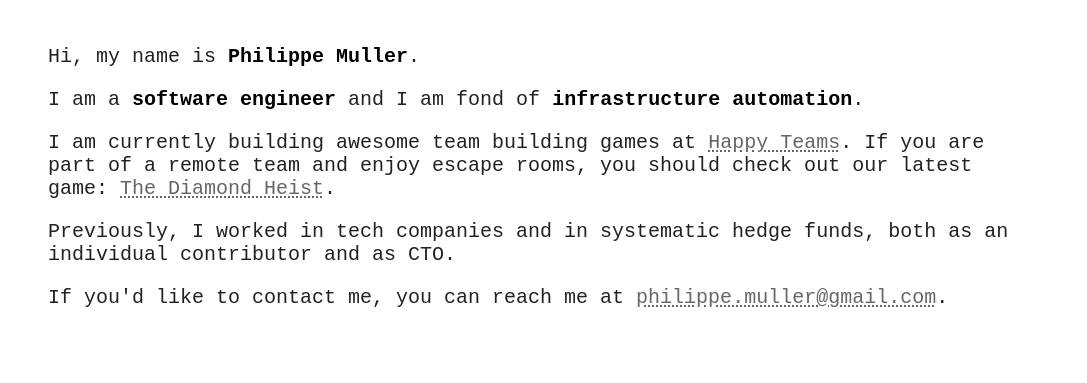
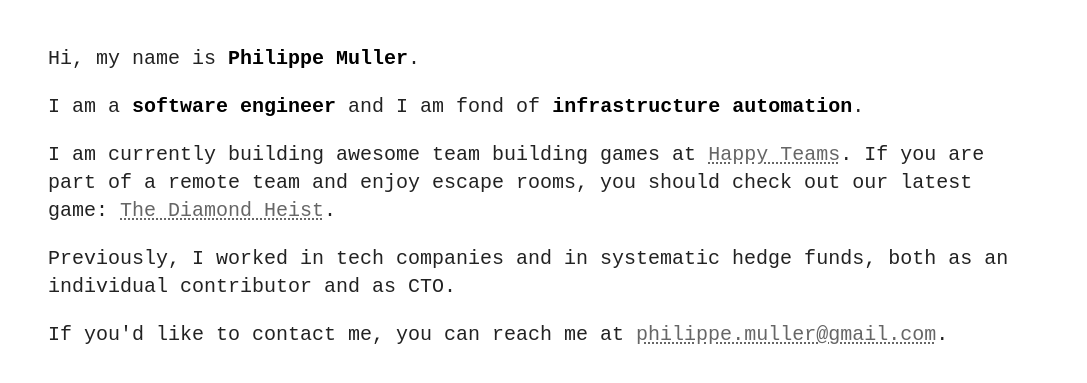
Before and after one commit to pmuller/website, a Gatsby site in the folder packages/website/: page / in a window 1280 px wide. Shown: the part 71-454 px from the top of the page, without its empty margins (96-1183 px from the left). Built offline with nearby package versions, Linux system fonts and the light colour scheme; Gatsby itself is replaced by a stand-in of ours.

Commit message:
Increase lines height

```diff
--- a/packages/website/src/components/Introduction.module.css
+++ b/packages/website/src/components/Introduction.module.css
@@ -8,3 +8,7 @@
 .container strong {
   color: #000;
 }
+
+.container > p {
+  line-height: 1.75rem;
+}
```
